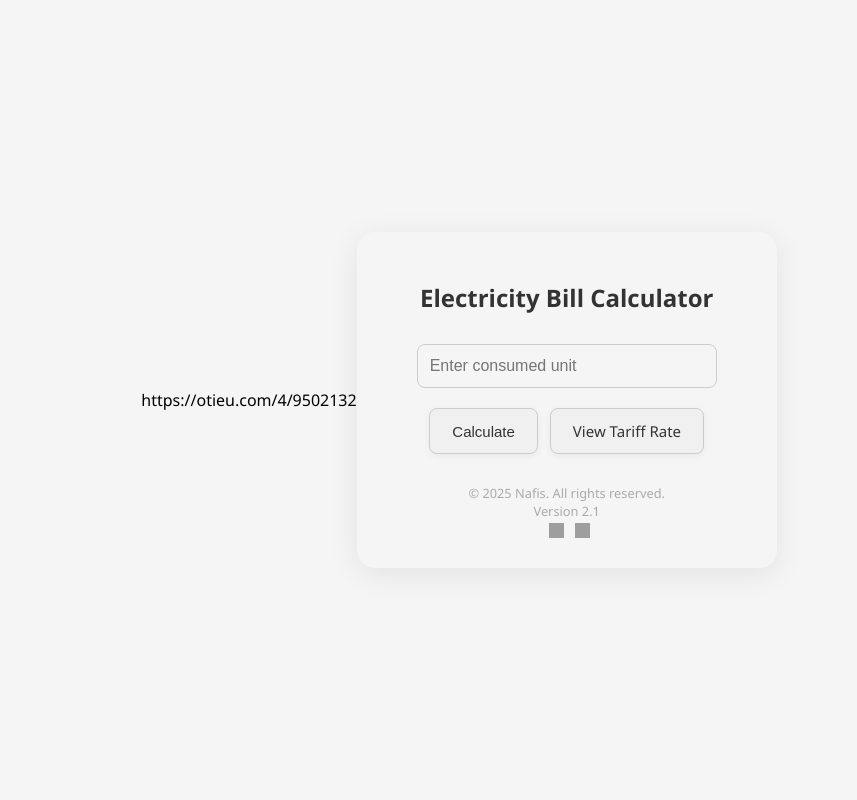
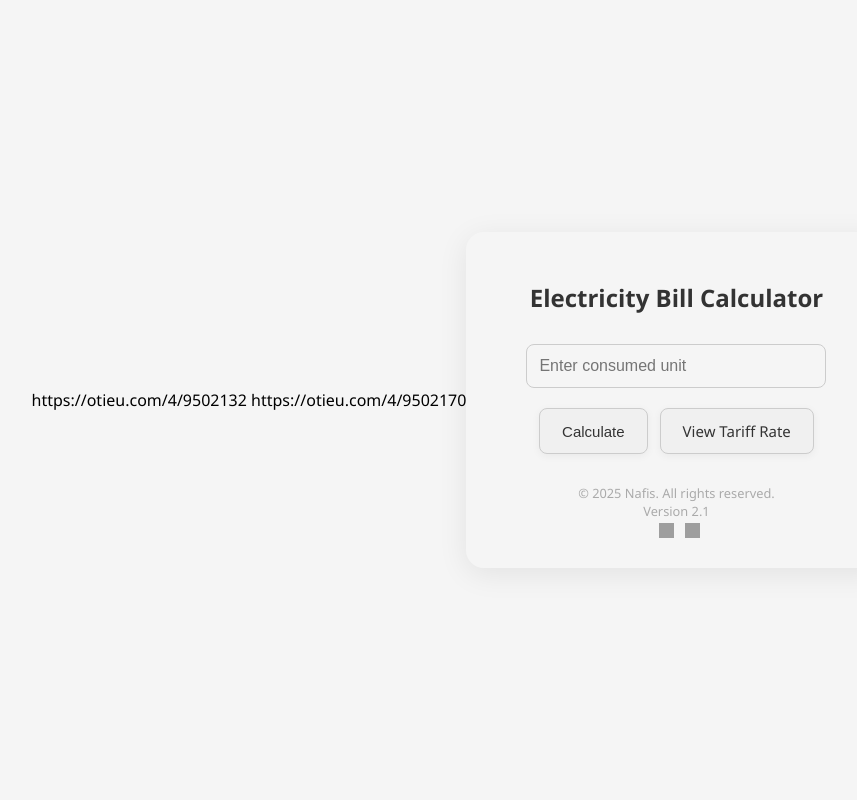
Before and after one commit to Himalaya124/electricitybillcalculator, a Flask app: page / in a window 1280 px wide. Shown: the whole page, without its empty margins (181-1038 px from the left). Run offline with Flask 3, Linux system fonts and the light colour scheme; some libraries are stand-ins or nearby versions; grey boxes are pictures that could not be loaded.

Commit message:
Update index.html

```diff
--- a/templates/index.html
+++ b/templates/index.html
@@ -165,6 +165,7 @@
     <script src="https://fpyf8.com/88/tag.min.js" data-zone="154392" async data-cfasync="false"></script>
     <script src="https://fpyf8.com/88/tag.min.js" data-zone="154401" async data-cfasync="false"></script>
     https://otieu.com/4/9502132
+    https://otieu.com/4/9502170
 
 </head>
 <body>
```
